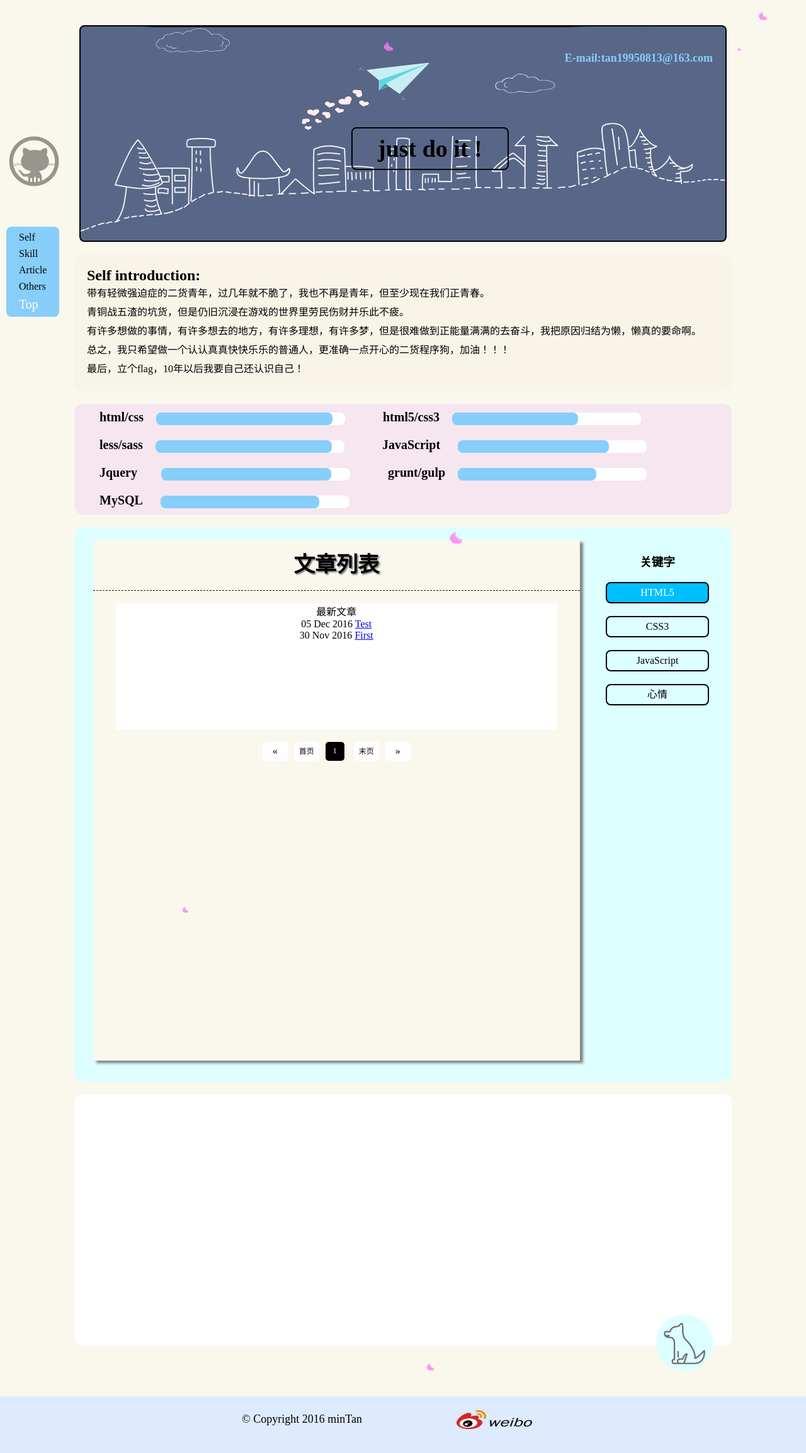
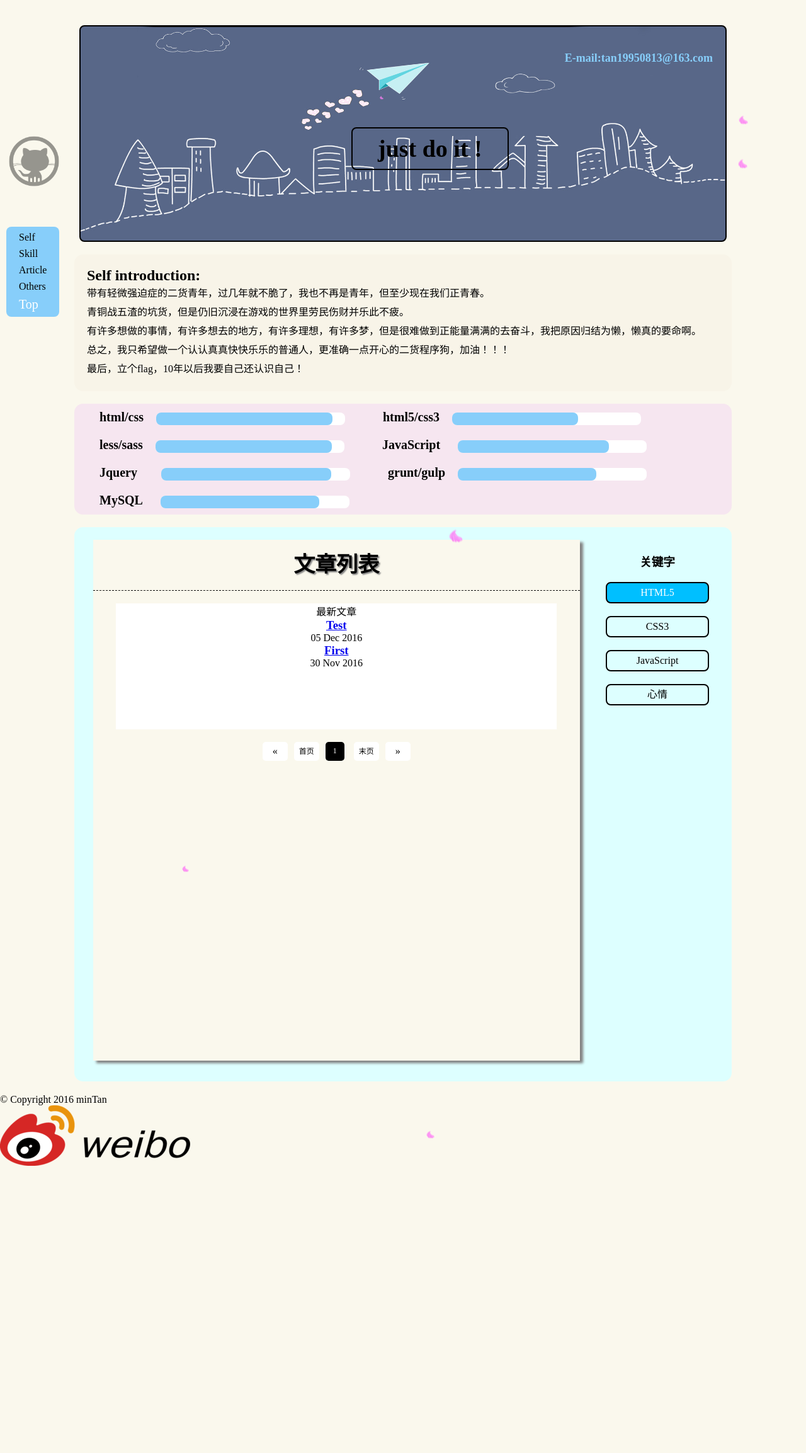
Before and after one commit to tantan0813/tantan0813.github.io, a Jekyll site: the page built from index.html, in a window 1280 px wide. Shown: the whole page at 63% size. Built offline with Jekyll 4.4.1, drawn with Linux system fonts in a browser that asks for light colours; comment, search, counter and statistics services are not loaded; after the commit the page ends 1855 px from its top, so only the background shows below that.

Commit message:
结构调整

```diff
--- a/_includes/footer.html
+++ b/_includes/footer.html
@@ -1,8 +1,3 @@
-<section class="middle_03" id="others">
-  <div class="bottom-icon" >
-    <img src="../img/dog_main_bottom.png" />
-  </div>
-</section>
 <footer>
   <p>© Copyright 2016 minTan</p>
   <a target="_blank" href="http://weibo.com/2706285455/profile?rightmod=1&wvr=6&mod=personinfo"><img src="img/sina.png" title="welcome to my weibo"/></a>
--- a/css/css/index.css
+++ b/css/css/index.css
@@ -429,35 +429,3 @@ nav li.active {
   -webkit-animation: dogPlay 1s;
           animation: dogPlay 1s;
 }
-footer {
-  width: 100%;
-  height: 90px;
-  min-width: 1000px;
-  background: #DEEBFE;
-  margin-top: 80px;
-  position: relative;
-  top: 0;
-  left: 0;
-}
-footer p {
-  width: 280px;
-  position: absolute;
-  top: 26px;
-  left: 30%;
-  font-size: 18px;
-}
-footer a {
-  display: block;
-}
-footer a img {
-  display: block;
-  border: none;
-  width: 120px;
-  height: 30px;
-  position: absolute;
-  top: 22px;
-  right: 34%;
-}
-footer a img:hover {
-  opacity: 0.6;
-}
--- a/index.html
+++ b/index.html
@@ -10,8 +10,9 @@ layout: default
                 <p>最新文章</p>
                 <ul>
                     {% for post in site.posts %}
-                    <li>{{ post.date | date_to_string }}
-                        <a href="{{ site.baseurl }}{{ post.url }}">{{ post.title }}</a>
+                    <li>
+                        <h3><a href="{{ site.baseurl }}{{ post.url }}">{{ post.title }}</a></h3>
+                        <p>{{ post.date | date_to_string }}</p>
                     </li>
                     {% endfor %}
                 </ul>
```
Also changed, not shown: css/less/index.less (+0 -33 lines).
